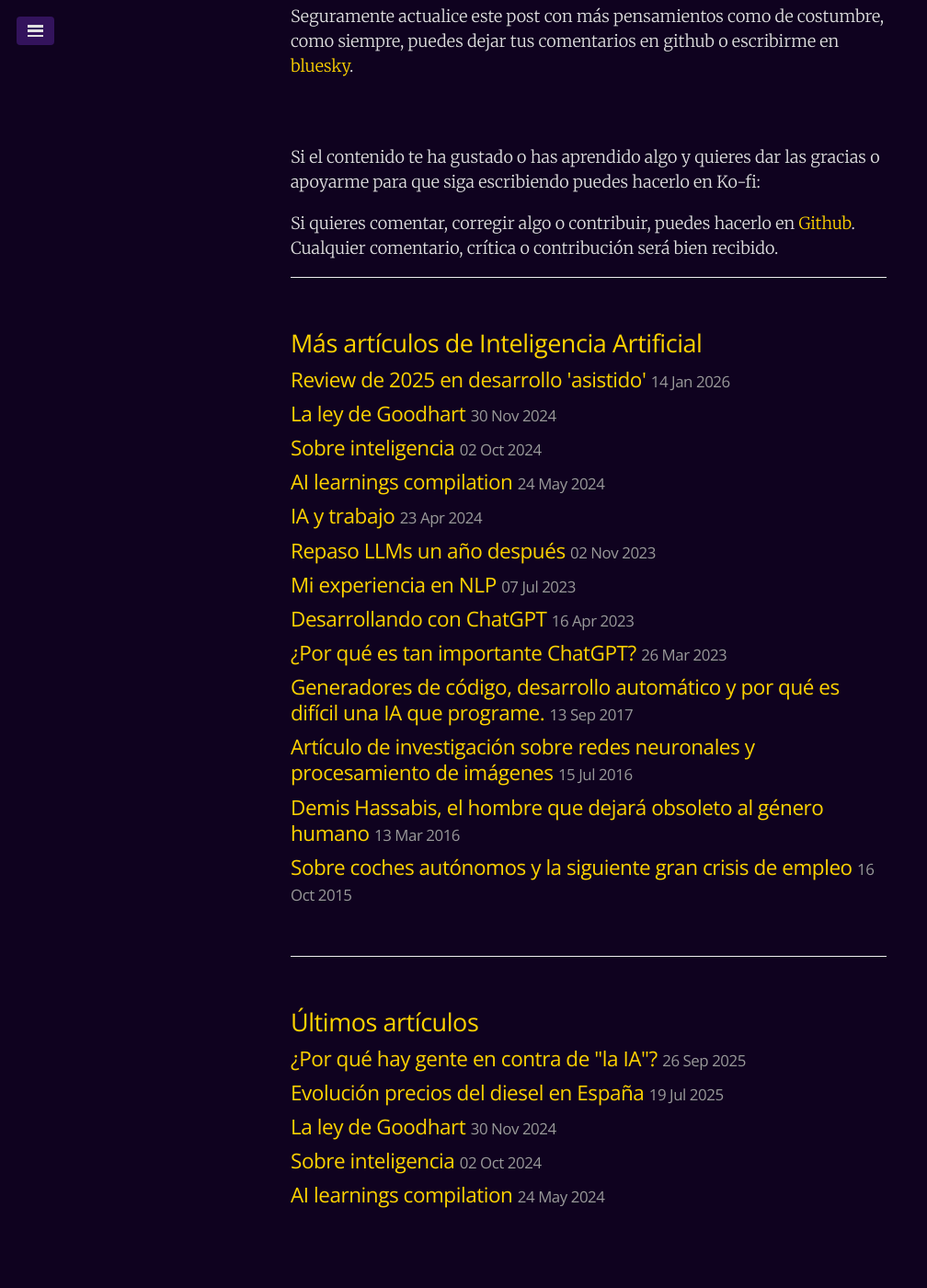
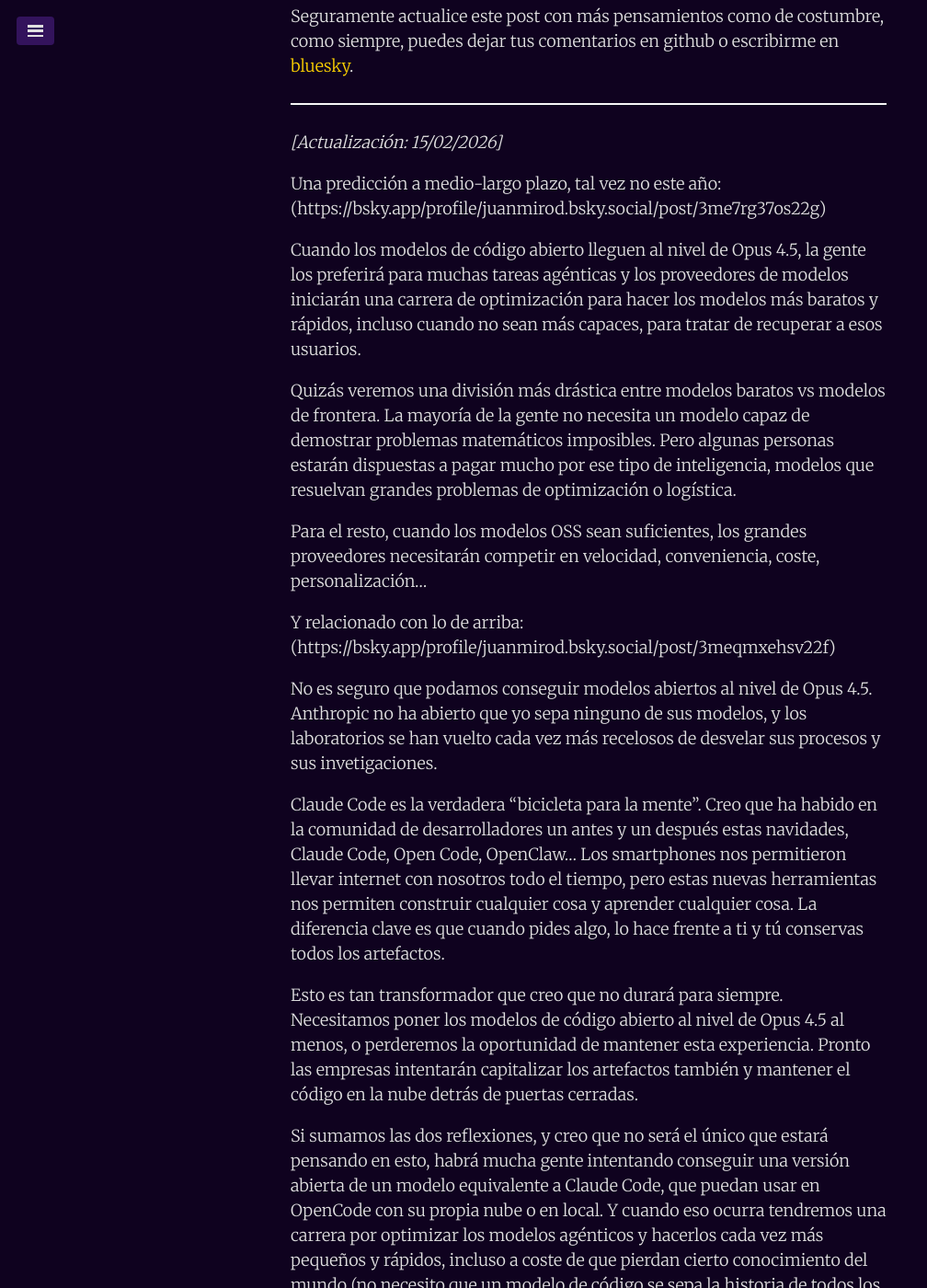
Before and after one commit to juanmirod/juanmirod.github.io, a Jekyll site: the page built from _posts/2026-01-14-augmented-codin-review.markdown, in a window 1280 px wide and 1400 px high, scrolled down 3663 px. Shown: the whole window at 92% size, without its empty margins (0-1008 px from the left). Built offline with Jekyll 4.4.1, drawn with Linux system fonts in a browser that asks for light colours; before the commit the page ends 5030 px from its top, so only the background shows below that; some of the changed text lies outside the part shown.

Commit message:
update with more thoughts

```diff
--- a/_posts/2026-01-14-augmented-codin-review.markdown
+++ b/_posts/2026-01-14-augmented-codin-review.markdown
@@ -38,3 +38,29 @@
 ![2026 es una incertidumbre](/public/img/2026plus.png)
 
 Seguramente actualice este post con más pensamientos como de costumbre, como siempre, puedes dejar tus comentarios en github o escribirme en [bluesky](https://bsky.app/profile/juanmirod.bsky.social).
+
+---
+
+_[Actualización: 15/02/2026]_
+
+Una predicción a medio-largo plazo, tal vez no este año:
+(https://bsky.app/profile/juanmirod.bsky.social/post/3me7rg37os22g)
+
+Cuando los modelos de código abierto lleguen al nivel de Opus 4.5, la gente los preferirá para muchas tareas agénticas y los proveedores de modelos iniciarán una carrera de optimización para hacer los modelos más baratos y rápidos, incluso cuando no sean más capaces, para tratar de recuperar a esos usuarios.
+
+Quizás veremos una división más drástica entre modelos baratos vs modelos de frontera. La mayoría de la gente no necesita un modelo capaz de demostrar problemas matemáticos imposibles. Pero algunas personas estarán dispuestas a pagar mucho por ese tipo de inteligencia, modelos que resuelvan grandes problemas de optimización o logística.
+
+Para el resto, cuando los modelos OSS sean suficientes, los grandes proveedores necesitarán competir en velocidad, conveniencia, coste, personalización...
+
+Y relacionado con lo de arriba:
+(https://bsky.app/profile/juanmirod.bsky.social/post/3meqmxehsv22f)
+
+No es seguro que podamos conseguir modelos abiertos al nivel de Opus 4.5. Anthropic no ha abierto que yo sepa ninguno de sus modelos, y los laboratorios se han vuelto cada vez más recelosos de desvelar sus procesos y sus invetigaciones.
+
+Claude Code es la verdadera "bicicleta para la mente". Creo que ha habido en la comunidad de desarrolladores un antes y un después estas navidades, Claude Code, Open Code, OpenClaw... Los smartphones nos permitieron llevar internet con nosotros todo el tiempo, pero estas nuevas herramientas nos permiten construir cualquier cosa y aprender cualquier cosa. La diferencia clave es que cuando pides algo, lo hace frente a ti y tú conservas todos los artefactos.
+
+Esto es tan transformador que creo que no durará para siempre. Necesitamos poner los modelos de código abierto al nivel de Opus 4.5 al menos, o perderemos la oportunidad de mantener esta experiencia. Pronto las empresas intentarán capitalizar los artefactos también y mantener el código en la nube detrás de puertas cerradas.
+
+Si sumamos las dos reflexiones, y creo que no será el único que estará pensando en esto, habrá mucha gente intentando conseguir una versión abierta de un modelo equivalente a Claude Code, que puedan usar en OpenCode con su propia nube o en local. Y cuando eso ocurra tendremos una carrera por optimizar los modelos agénticos y hacerlos cada vez más pequeños y rápidos, incluso a coste de que pierdan cierto conocimiento del mundo (no necesito que un modelo de código se sepa la historia de todos los paises o todas las novelas que se han escrito...)
+
+Creo que es posible tener modelos agénticos muy capaces y pequeños como para que los podamos ejecutar en local en un ordenador medio o un móvil. Tal vez en un par de años todo el mundo dentrá un asistente personal que maneje su correo, whatsapp, telegram, fotos, ficheros, etc en su bolsillo. Algo muy parecido a JARVIS, pero no tan inteligente, que para preguntas difíciles o problemas de código más complicado delegue en un modelo frontera, pero que el resto del tiempo funcione en local y sobre el que tengas total control de su configuración...
```
